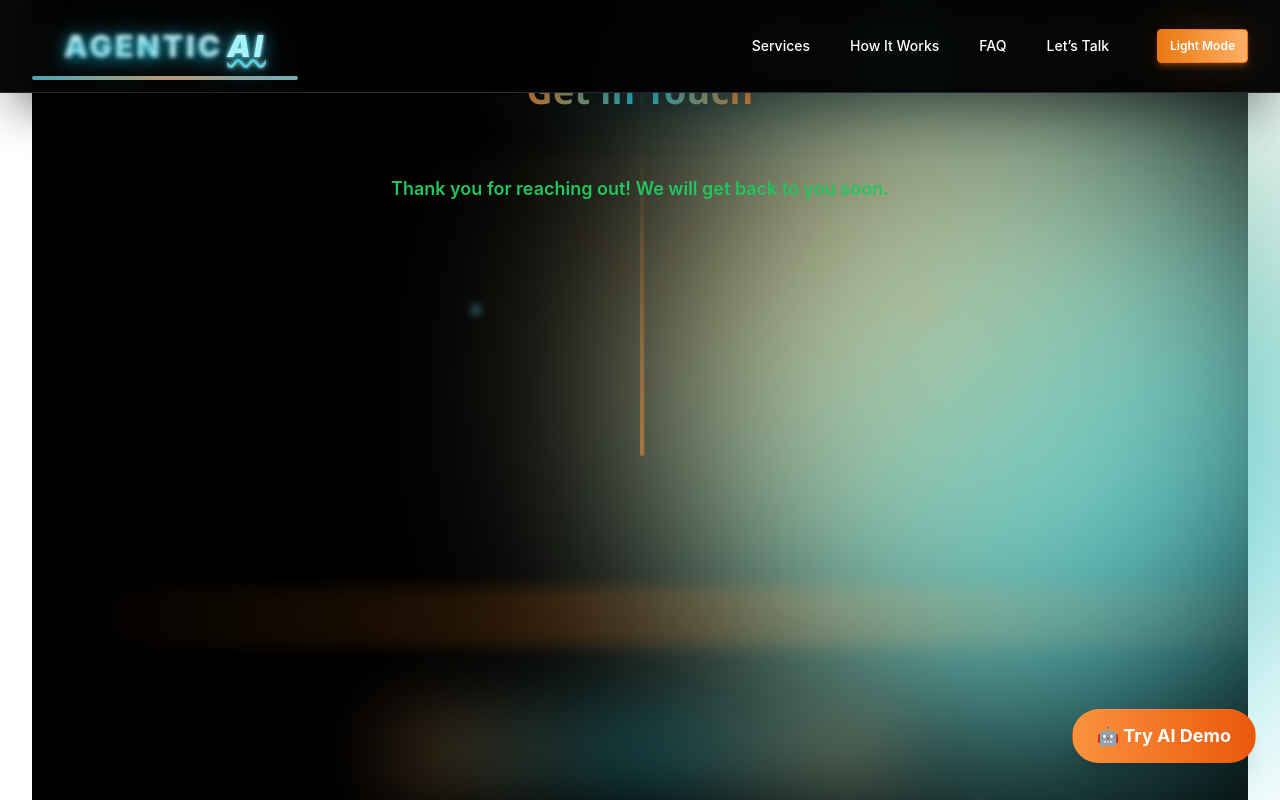
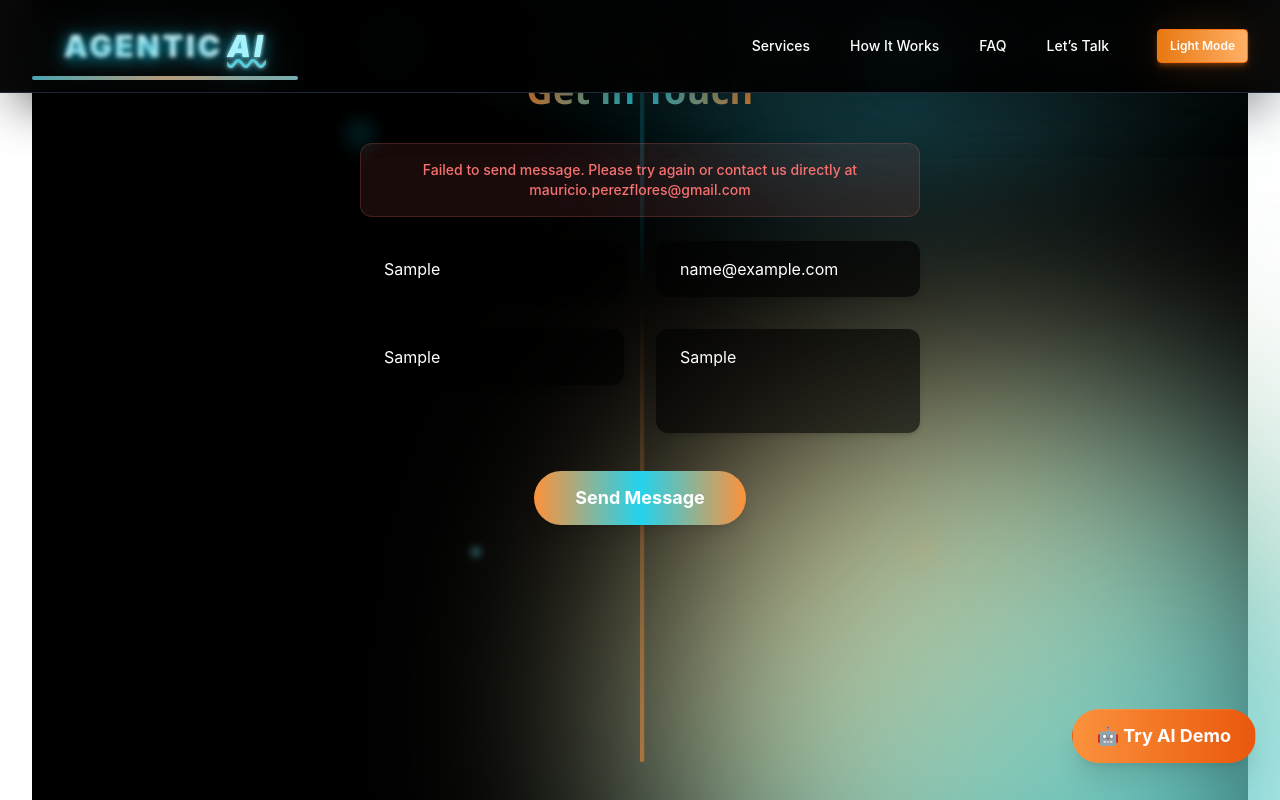
Before and after one commit to mauriciopf/chayo, a React (Vite) app: page / in a window 1280 px wide. Both pictures are taken after typing "Sample", "name@example.com", "Sample", "Sample" into the empty fields and a click on the button "Send Message". Shown: the part 10241-11041 px from the top of the page. Built offline with nearby package versions, Linux system fonts and the light colour scheme.

Commit message:
Add Formspree integration to contact form with loading states and error handling

```diff
--- a/src/components/Contact.jsx
+++ b/src/components/Contact.jsx
@@ -13,6 +13,8 @@
     message: "",
   });
   const [submitted, setSubmitted] = useState(false);
+  const [isSubmitting, setIsSubmitting] = useState(false);
+  const [error, setError] = useState("");
   const [focus, setFocus] = useState("");
 
   const handleChange = (e) => {
@@ -22,10 +24,43 @@
   const handleFocus = (field) => setFocus(field);
   const handleBlur = () => setFocus("");
 
-  const handleSubmit = (e) => {
+  const handleSubmit = async (e) => {
     e.preventDefault();
-    setSubmitted(true);
-    // No backend, so just simulate submit
+    setIsSubmitting(true);
+    setError("");
+
+    try {
+      // Replace YOUR_FORM_ID with your actual Formspree form ID
+      const response = await fetch("https://formspree.io/f/YOUR_FORM_ID", {
+        method: "POST",
+        headers: {
+          "Content-Type": "application/json",
+        },
+        body: JSON.stringify({
+          name: formData.name,
+          email: formData.email,
+          company: formData.company,
+          message: formData.message,
+          _replyto: formData.email,
+        }),
+      });
+
+      if (response.ok) {
+        setSubmitted(true);
+        setFormData({
+          name: "",
+          email: "",
+          company: "",
+          message: "",
+        });
+      } else {
+        throw new Error("Failed to send message");
+      }
+    } catch (err) {
+      setError("Failed to send message. Please try again or contact us directly at mauricio.perezflores@gmail.com");
+    } finally {
+      setIsSubmitting(false);
+    }
   };
 
   return (
@@ -44,14 +79,25 @@
         </h2>
         {submitted ? (
           <motion.div
-            initial={{ opacity: 0 }}
-            animate={{ opacity: 1 }}
-            className="text-center text-green-500 font-semibold text-lg mt-8"
+            initial={{ opacity: 0, scale: 0.9 }}
+            animate={{ opacity: 1, scale: 1 }}
+            className="text-center text-green-400 font-semibold text-lg mt-8 p-6 bg-green-400/10 rounded-xl border border-green-400/20"
           >
+            <div className="text-2xl mb-2">✅</div>
             Thank you for reaching out! We will get back to you soon.
           </motion.div>
         ) : (
-          <form onSubmit={handleSubmit} className="space-y-8 w-full">
+          <div className="w-full">
+            {error && (
+              <motion.div
+                initial={{ opacity: 0, y: -10 }}
+                animate={{ opacity: 1, y: 0 }}
+                className="text-center text-red-400 font-medium text-sm mb-6 p-4 bg-red-400/10 rounded-xl border border-red-400/20"
+              >
+                {error}
+              </motion.div>
+            )}
+            <form onSubmit={handleSubmit} className="space-y-8 w-full">
             <div className="grid grid-cols-1 md:grid-cols-2 gap-8">
               <motion.div
                 animate={focus === "name" ? "focus" : ""}
@@ -130,12 +176,24 @@
             <div className="flex justify-center">
               <button
                 type="submit"
-                className="bg-gradient-to-r from-orange-400 via-cyan-400 to-orange-400 text-white font-bold py-3 px-10 rounded-full shadow-lg hover:scale-105 transition-transform text-lg"
+                disabled={isSubmitting}
+                className="bg-gradient-to-r from-orange-400 via-cyan-400 to-orange-400 text-white font-bold py-3 px-10 rounded-full shadow-lg hover:scale-105 transition-transform text-lg disabled:opacity-50 disabled:cursor-not-allowed disabled:hover:scale-100"
               >
-                Send Message
+                {isSubmitting ? (
+                  <span className="flex items-center">
+                    <svg className="animate-spin -ml-1 mr-3 h-5 w-5 text-white" xmlns="http://www.w3.org/2000/svg" fill="none" viewBox="0 0 24 24">
+                      <circle className="opacity-25" cx="12" cy="12" r="10" stroke="currentColor" strokeWidth="4"></circle>
+                      <path className="opacity-75" fill="currentColor" d="M4 12a8 8 0 018-8V0C5.373 0 0 5.373 0 12h4zm2 5.291A7.962 7.962 0 014 12H0c0 3.042 1.135 5.824 3 7.938l3-2.647z"></path>
+                    </svg>
+                    Sending...
+                  </span>
+                ) : (
+                  "Send Message"
+                )}
               </button>
             </div>
-          </form>
+            </form>
+          </div>
         )}
       </div>
     </section>
```
